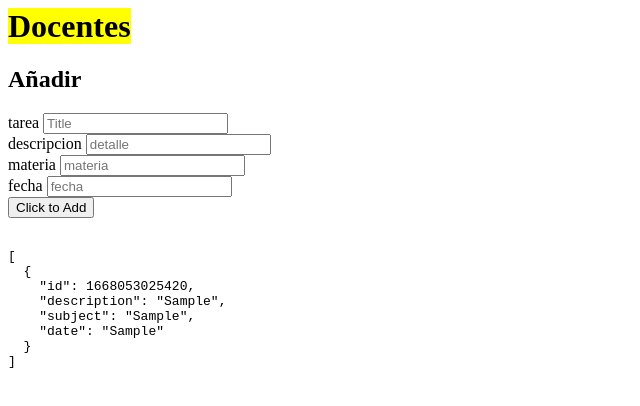
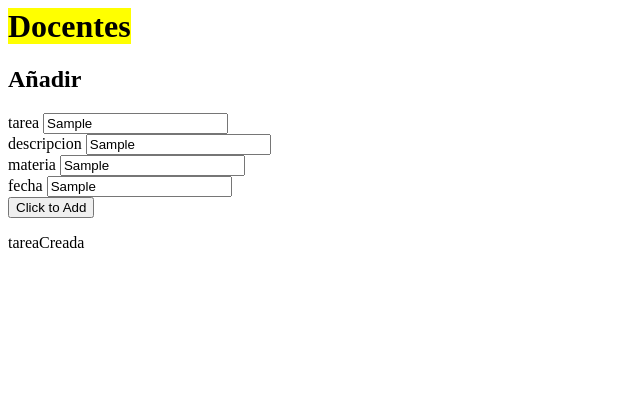
Before and after one commit to angyEncinas/examen_final_2, a website built with Parcel: page docentes.html in a window 1280 px wide. Both pictures are taken after typing "Sample", "Sample", "Sample", "Sample" into the empty fields and a click on the button "Click to Add". Shown: the whole page, without its empty margins (0-640 px from the left). Built offline with nearby package versions, Linux system fonts and the light colour scheme.

Commit message:
Creacion de una tarea simple

```diff
--- a/src/presenter_tarea.js
+++ b/src/presenter_tarea.js
@@ -1,7 +1,24 @@
+import Tareas from "./tareas.js"
 
-        let tareas = [];
+const title = document.querySelector("#title");
+const desc = document.querySelector("#description");
+const sub = document.querySelector("#subject");
+const date = document.querySelector("#date");
+const registerButton = document.querySelector("#btn");
+let divConfirmacion = document.querySelector("#msg");
+
+let tarea = new Tareas()
+
+registerButton.addEventListener("click", (event) => {
+    event.preventDefault();
+
+    let mensaje = tarea.crear(title, desc, sub, date);
+    divConfirmacion.innerHTML = "<p>"+mensaje+"</p>"
+});
+
+
 // example {id:1592304983049, title: 'Deadpool', year: 2015}
-        const addHomework = (ev)=>{
+/*const addHomework = (ev)=>{
     ev.preventDefault();  //to stop the form submitting
 
     let tarea = {
@@ -10,7 +27,6 @@
         description: document.getElementById('description').value,
         subject: document.getElementById('subject').value,
         date: document.getElementById('date').value
-
     }
     tareas.push(tarea);
 
@@ -25,6 +41,7 @@
     //saving to localStorage
     localStorage.setItem('taeasList', JSON.stringify(tareas) );
 }
+
 document.addEventListener('DOMContentLoaded', ()=>{
     document.getElementById('btn').addEventListener('click', addHomework);
-        });
+});*/
--- /dev/null
+++ b/src/tareas.js
@@ -0,0 +1,18 @@
+class Tareas{
+    constructor(){
+        this.titulo = "";
+        this.descripcion = "";
+        this.materia = "";
+        this.fecha = "";
+    }
+
+    crear(title, desc, mat, date){
+        this.titulo = title;
+        this.descripcion = desc;
+        this.materia = mat;
+        this.fecha = date;
+        return "tareaCreada"
+    }
+}
+
+export default Tareas
```
Also changed, not shown: index.html (+2 -2 lines), src/tareas.spec.js (added, +13 -0 lines). Lines whose indentation alone changed are shown as unchanged.
